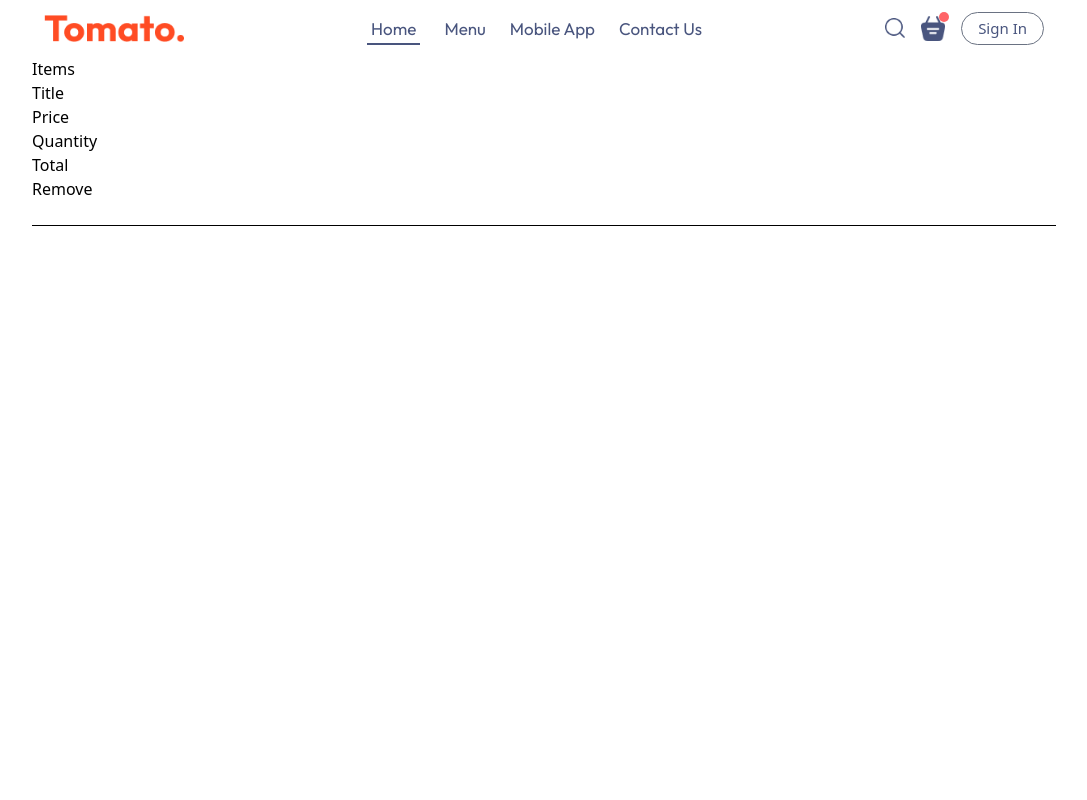
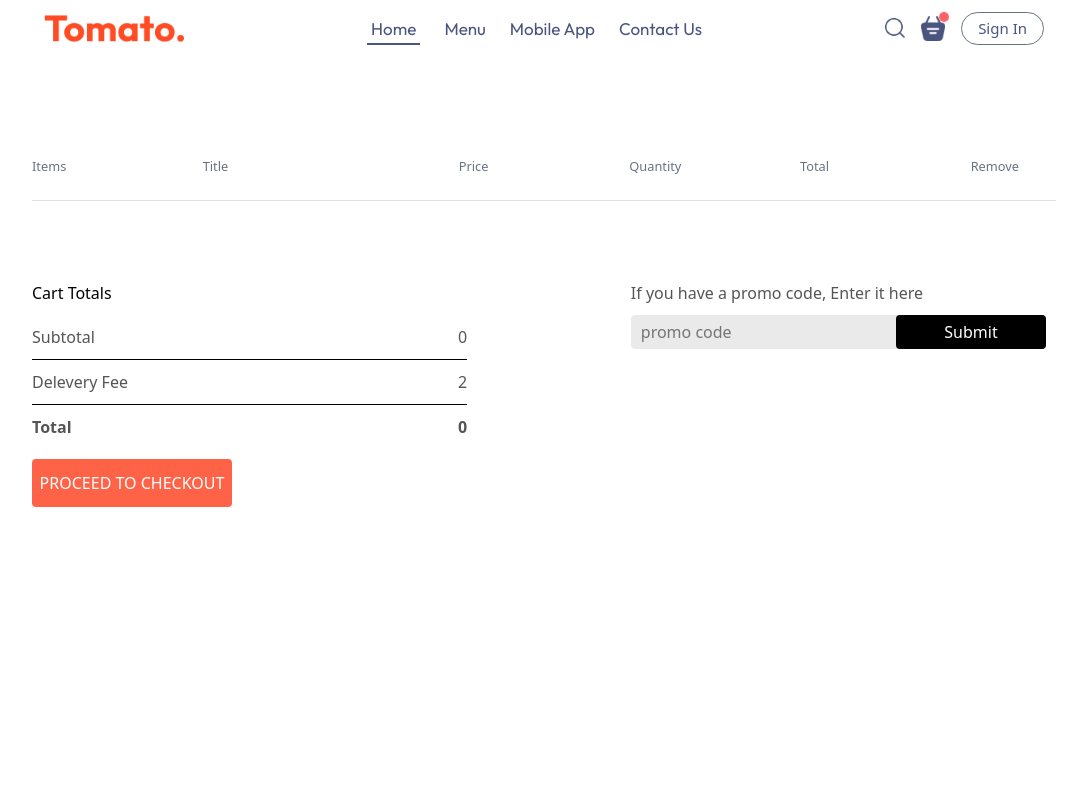
Before and after one commit to Bslm61/Bslm.Food, a React (Vite) app in the folder Frontend/: page /cart in a window 1280 px wide. Shown: the top 800 px of the page, without its empty margins (96-1183 px from the left). Built offline with nearby package versions, Linux system fonts and the light colour scheme; a web font is replaced by a local one.

Commit message:
Cart page

```diff
--- a/Frontend/src/context/StoreContext.jsx
+++ b/Frontend/src/context/StoreContext.jsx
@@ -19,9 +19,19 @@ export const StoreContextProvider = (props) => {
     setCartItems((prev) => ({ ...prev, [itemId]: prev[itemId] - 1 }));
   };
 
-  useEffect(() => {
-    console.log(cartItems);
-  }, [cartItems]);
+ const getTotalCartAmount=()=> {
+
+  let totalAmount = 0;
+  for (constitem in cartItems)
+  {
+    if (cartItems[item]> 0) {
+      let itemInfo = food_list.find((product)=>product._id===item)
+    totalAmount += itemInfo.price* cartItems[item];
+    }
+
+  }
+  return totalAmount
+ }
 
   const contextValue = {
     food_list,
@@ -29,6 +39,7 @@ export const StoreContextProvider = (props) => {
     setCartItems,
     addToCart,
     removeFromCart,
+    getTotalCartAmount,
   };
 
   return (
--- a/Frontend/src/pages/Cart/Cart.jsx
+++ b/Frontend/src/pages/Cart/Cart.jsx
@@ -1,14 +1,15 @@
 import React from "react";
+import { useContext } from "react";
+import StoreContext from "../../context/StoreContext";
 
 export const Cart = () => {
-
-// const {cartItems,food_list,removeFromCart} = useContext(StoreContext);
+  const { cartItems, food_list, removeFromCart  } = useContext(StoreContext);
 
   return (
     //cart
-    <div>
+    <div className="mt-[100px]">
       {/* cart-items-title */}
-<div>
+      <div className="grid grid-cols-[1fr_1.5fr_1fr_1fr_1fr_0.5fr] items-center text-gray-500 text-[max(1vw,12px)]">
         <p>Items</p>
         <p>Title</p>
         <p>Price</p>
@@ -17,7 +18,68 @@ export const Cart = () => {
         <p>Remove</p>
       </div>
       <br />
-<hr />
+      <hr className="h-px bg-[#e2e2e2] border-none" />
+      {food_list.map((item, index) => {
+        if (cartItems[item._id] > 0) {
+          return (
+            // cart-items-title cart-items-item
+            <div>
+              <div
+                className="grid grid-cols-[1fr_1.5fr_1fr_1fr_1fr_0.5fr] items-center gap-2 m-[10px_0px] my-2 text-black "
+                key={item.id_}>
+                <img className="w-[50px]" src={item.image} alt="" />
+                <p>{item.name}</p>
+                <p>${item.price}</p>
+                <p>{cartItems[item._id]}</p>
+                <p>${item.price * cartItems[item._id]}</p>
+                <p
+                  onClick={() => removeFromCart(item._id)}
+                  className="cursor-pointer">
+                  x
+                </p>
               </div>
-  )
+              <hr className="h-px bg-[#e2e2e2] border-none" />
+            </div>
+          );
+        }
+      })}
+      {/* carte-bottom */}
+      <div
+        className="mt-20 flex content-between gap-[max(12vw,20px)]">
+        {/* carte-total */}
+        <div className="flex-1 flex flex-col gap-5 ">
+          <h2>Cart Totals</h2>
+          <div>
+            {/* cart-total-details */}
+            <div className="flex justify-between text-[#555] ">
+              <p>Subtotal</p>
+              <p>{0}</p>
+            </div>
+            <hr className="my-2.5" />
+            <div className="flex justify-between text-[#555] ">
+              <p>Delevery Fee</p>
+              <p>{2}</p>
+            </div>
+            <hr className="my-2.5" />
+            <div className="flex justify-between text-[#555] ">
+              <b>Total</b>
+              <b>{0}</b>
+            </div>
+          </div>
+          <button className="border-none text-white bg-[#FF6347] w-[max(15vw,200px)] py-3 px-0 cursor-pointer rounded-sm">PROCEED TO CHECKOUT</button>
+        </div>
+        {/* cart-promocode */}
+        <div className="flex-1">
+          <div>
+            <p className="text-[#555] mx-2.5 w-100">If you have a promo code, Enter it here</p>
+            {/* cart-promocode-input */}
+            <div className="flex m-2.5 justify-between items-center bg-[#eaeaea] rounded-sm">
+              <input className="bg-transparent border-none outline-none pl-2.5" type="text" placeholder="promo code" />
+              <button className="w-[max(10vw,150px)] px-3 py-[5px] bg-black text-white rounded-sm">Submit</button>
+            </div>
+          </div>
+        </div>
+      </div>
+    </div>
+  );
 };
```
Lines whose indentation alone changed are shown as unchanged.
